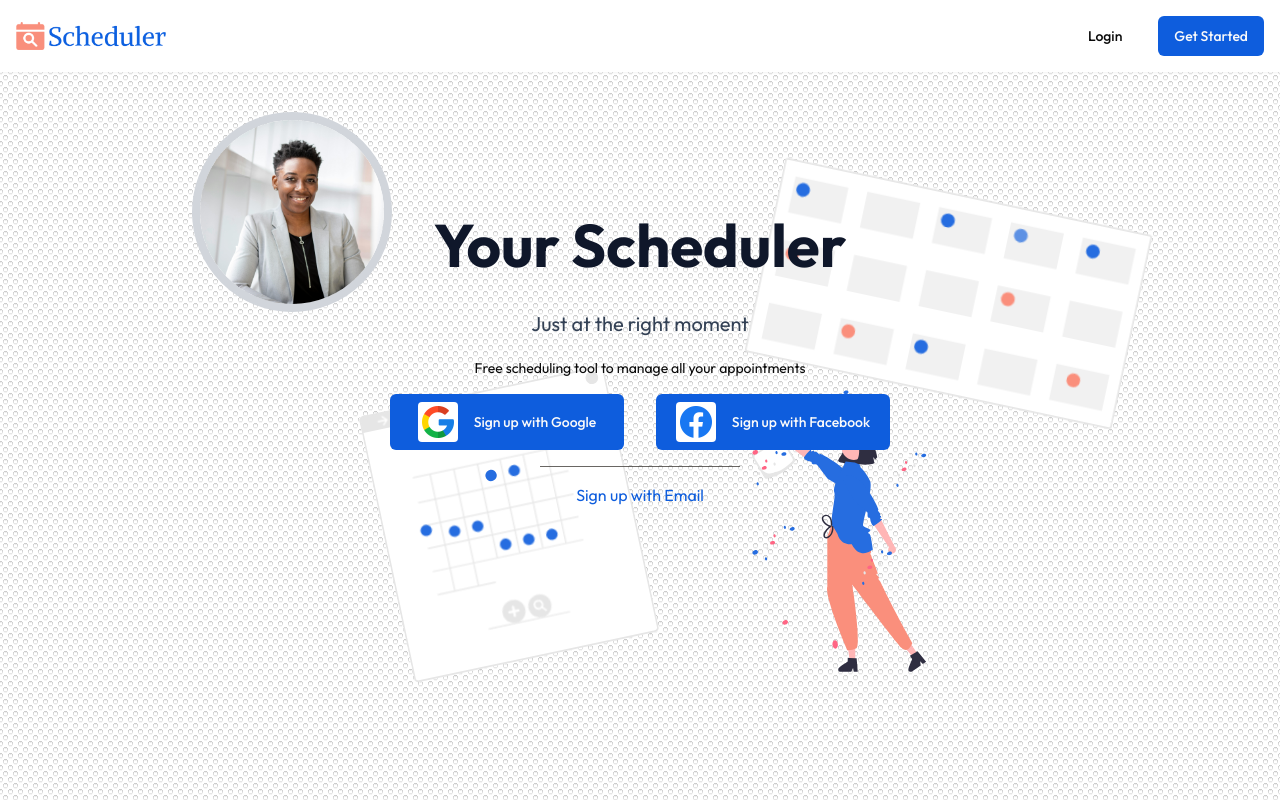
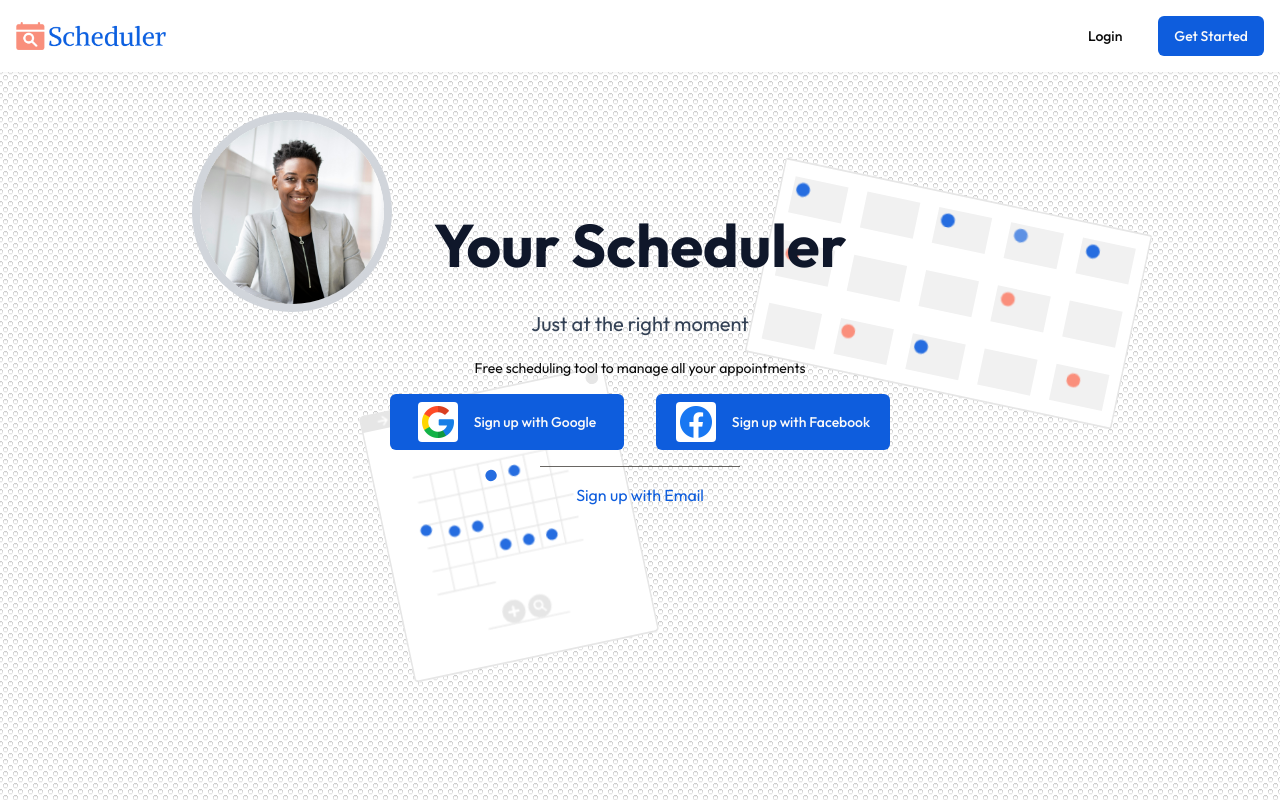
Before and after one commit to eg-delacruz/scheduler, a Next.js app: page / in a window 1280 px wide. Built offline with nearby package versions, Linux system fonts and the light colour scheme; no server answers.

Commit message:
feat: show standing girl of landing page just in very large screen, since for smaller screens, it looks messi

```diff
--- a/app/_components/AnimatedStandingGirl/AnimatedStandingGirl.tsx
+++ b/app/_components/AnimatedStandingGirl/AnimatedStandingGirl.tsx
@@ -10,7 +10,7 @@ import small_orange_particle from '@assets/images/small_orange_girl_particle.svg
 function AnimatedStandingGirl() {
   return (
     <div
-      className={`hidden lg:block absolute -z-10 xl:right-36 lg:right-6  bottom-32 w-96`}
+      className={`hidden 2xl:block absolute -z-10 xl:right-36 lg:right-6  bottom-32 w-96`}
     >
       <Image
         src='/images/home/standing_girl.svg'
```
